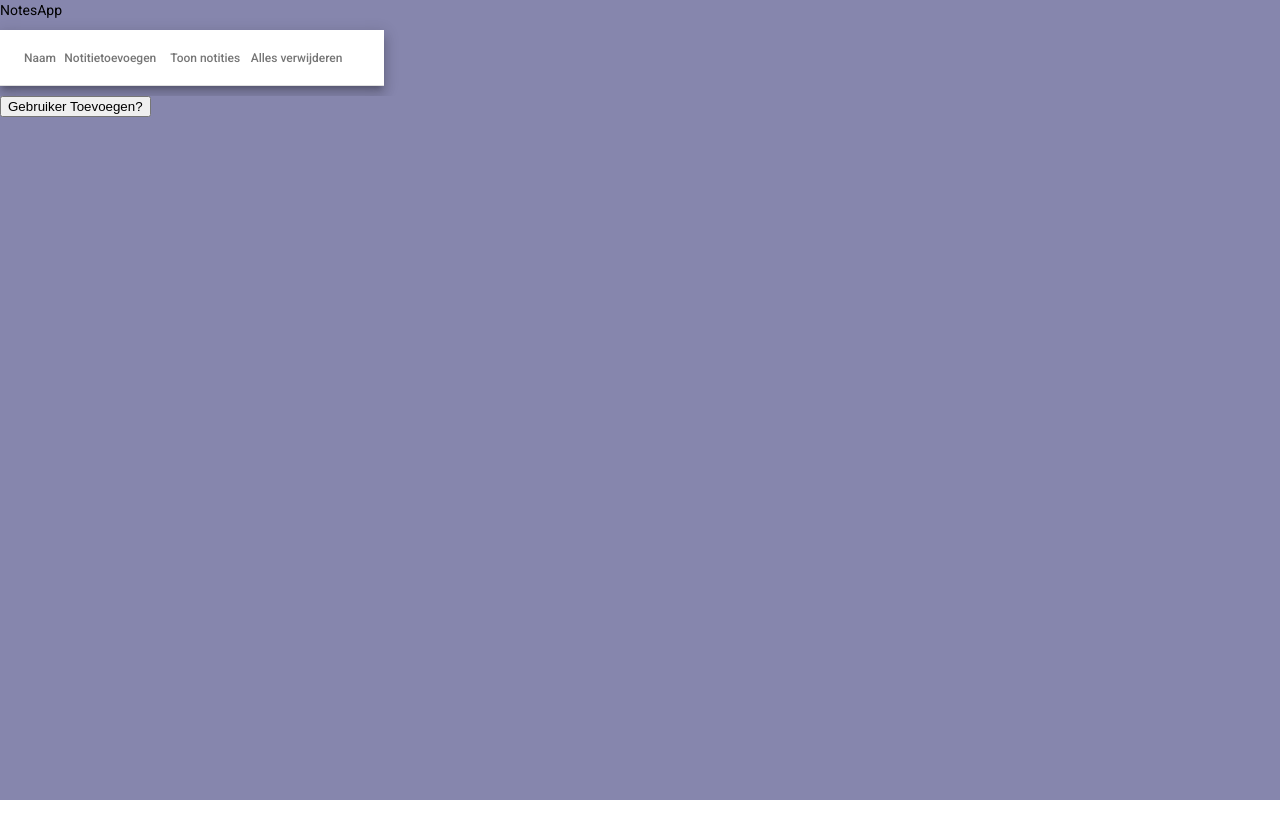
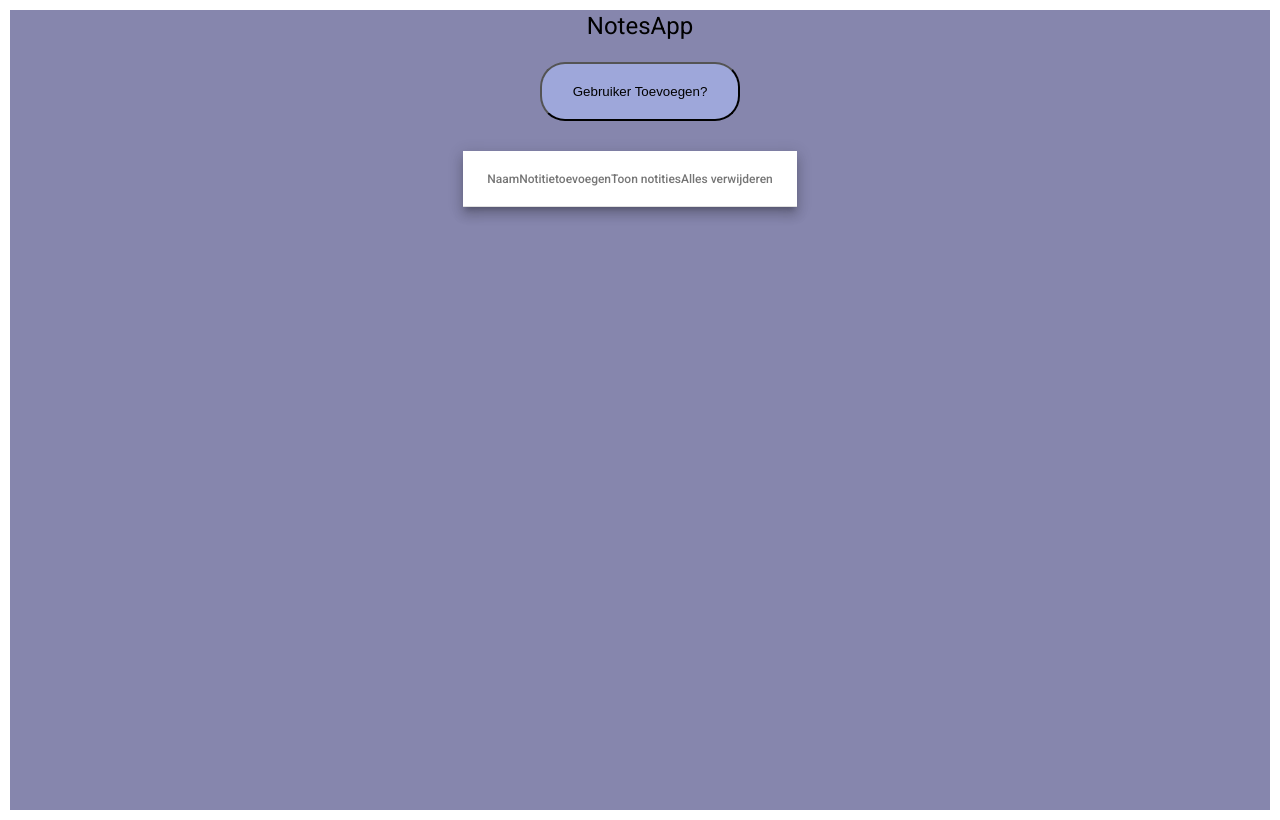
Before and after one commit to WilfriedVanDyk/NotesApp, an Angular app: page / in a window 1280 px wide. Built offline with nearby package versions, Linux system fonts and the light colour scheme; no server answers.

Commit message:
css afgewerkt

```diff
--- a/src/app/app.component.css
+++ b/src/app/app.component.css
@@ -1,4 +1,41 @@
+#title {
+    text-align: center;
+}
+
 div {
+    margin:10px;
     background-color:rgb(134, 134, 173);
+    align-items:center;
 }
+button {
+    margin: 5px;
+}
+
+
+#tabelNotities{
+    margin-top: 50px;
+    min-width: 400px;
+    align-content:center;
+    text-align: center;
+    align-self: center;
+}
+
+
 #naamToevoegen {width: 50%;}
+
+#addUser {
+    border-radius: 25px;
+  background: rgb(158, 167, 218);
+  padding: 20px;
+  width: 200px;
+
+    min-height: 50px;
+    align-self: center;
+
+}
+#notitieInput {
+
+    margin:10px;
+    width:50%;
+    min-width: 300px;
+}
--- a/src/app/app.component.html
+++ b/src/app/app.component.html
@@ -1,9 +1,16 @@
-<div fxFlex fxLayout="column" fxLayoutGap="10px" style="height: 100vh">
-    <p>{{title}}</p>
+<div fxFlex fxLayout="column" fxLayoutGap="5px" style="height: 100vh">
+    <h1 id="title">{{title}}</h1>
 
-    <div id="tabelUsers" fxLayout="row wrap">
 
-        <div fxFlex="30" fxLayout="column" fxFlex.xs="100%">
+    <div >
+        <button id="addUser" (click)="PopUpAdduser()">Gebruiker Toevoegen?</button>
+    </div>
+
+
+    <div fxLayout="row wrap">
+
+        <div  fxFlex.xs="100%">
+
             <table mat-table [dataSource]="userList" class="mat-elevation-z8">
                 <!--
             <ng-container matColumnDef="Id">
@@ -25,7 +32,8 @@
                 <ng-container matColumnDef="ToonAlleNotities">
                     <th mat-header-cell *matHeaderCellDef>Toon notities</th>
                     <td mat-cell *matCellDef="let element"> <Button mat-raised-button
-                            (click)="GetNotesComponent(element.name)">Toon notities van {{element.name}}</Button> </td>
+                            (click)="GetNotesComponent(element.name)">Toon notities van {{element.name}}</Button>
+                    </td>
                 </ng-container>
 
 
@@ -40,30 +48,27 @@
                 <tr mat-header-row *matHeaderRowDef="displayedColumnsUsers"></tr>
                 <tr mat-row *matRowDef="let myRowData; columns: displayedColumnsUsers"></tr>
             </table>
-        </div>
+
+
         </div>
 
-    <div>
-        <button (click)="PopUpAdduser()">Gebruiker Toevoegen?</button>
-    </div>
 
 
         <div *ngIf="addUser">
             <button mat-raised-button (click)="AddUserComponent()">Voeg een naam toe: </button>
             <mat-form-field id="naamToevoegen" appearance="fill">
                 <mat-label>Vul een naam in! </mat-label>
-            <input matInput min="1" max="50" type="string" [(ngModel)]="ingegevenNaamToevoegen" #ctrl="ngModel" required
-                placeholder="max 50 letters">
+                <input matInput min="1" max="50" type="string" [(ngModel)]="ingegevenNaamToevoegen" #ctrl="ngModel"
+                    required placeholder="max 50 letters">
                 <mat-hint>{{boodschapNaamToevoegen}}</mat-hint>
             </mat-form-field>
         </div>
 
         <div>
-        <button mat-raised-button *ngIf="wordtNotitieToegevoegd" (click)="AddNotitieComponent()">Voeg een notitie toe
-            voor:
-            {{ingegevenNaamNotitie}} </button>
+            <button mat-raised-button *ngIf="wordtNotitieToegevoegd" (click)="AddNotitieComponent()">Voeg een notitie
+                toe voor: {{ingegevenNaamNotitie}} </button>
 
-        <mat-form-field *ngIf="wordtNotitieToegevoegd" appearance="fill">
+            <mat-form-field id="notitieInput" *ngIf="wordtNotitieToegevoegd" appearance="fill">
                 <mat-label>notitie hier ingeven</mat-label>
                 <input matInput min="1" max="50" type="string" [(ngModel)]="notitieToevoegen" #ctrl="ngModel" required
                     placeholder="max 150 letters">
@@ -72,8 +77,9 @@
         </div>
 
 
-    <div *ngIf="toonNotities">
-        <table mat-table [dataSource]="noteList">
+
+        <div  *ngIf="toonNotities">
+            <table id="tabelNotities" mat-table [dataSource]="noteList">
 
                 <!-- <ng-container matColumnDef="id">
             <th mat-header-cell *matHeaderCellDef> id </th>
@@ -97,3 +103,5 @@
         </div>
 
     </div>
+
+</div>
--- a/src/app/app.component.ts
+++ b/src/app/app.component.ts
@@ -61,6 +61,7 @@ export class AppComponent {
   PopUpAdduser = () => {
     this.addUser=true;
     this.wordtNotitieToegevoegd=false;
+    this.toonNotities=false;
   }
 
   AddUserComponent = () => {
```
Lines whose indentation alone changed are shown as unchanged.
